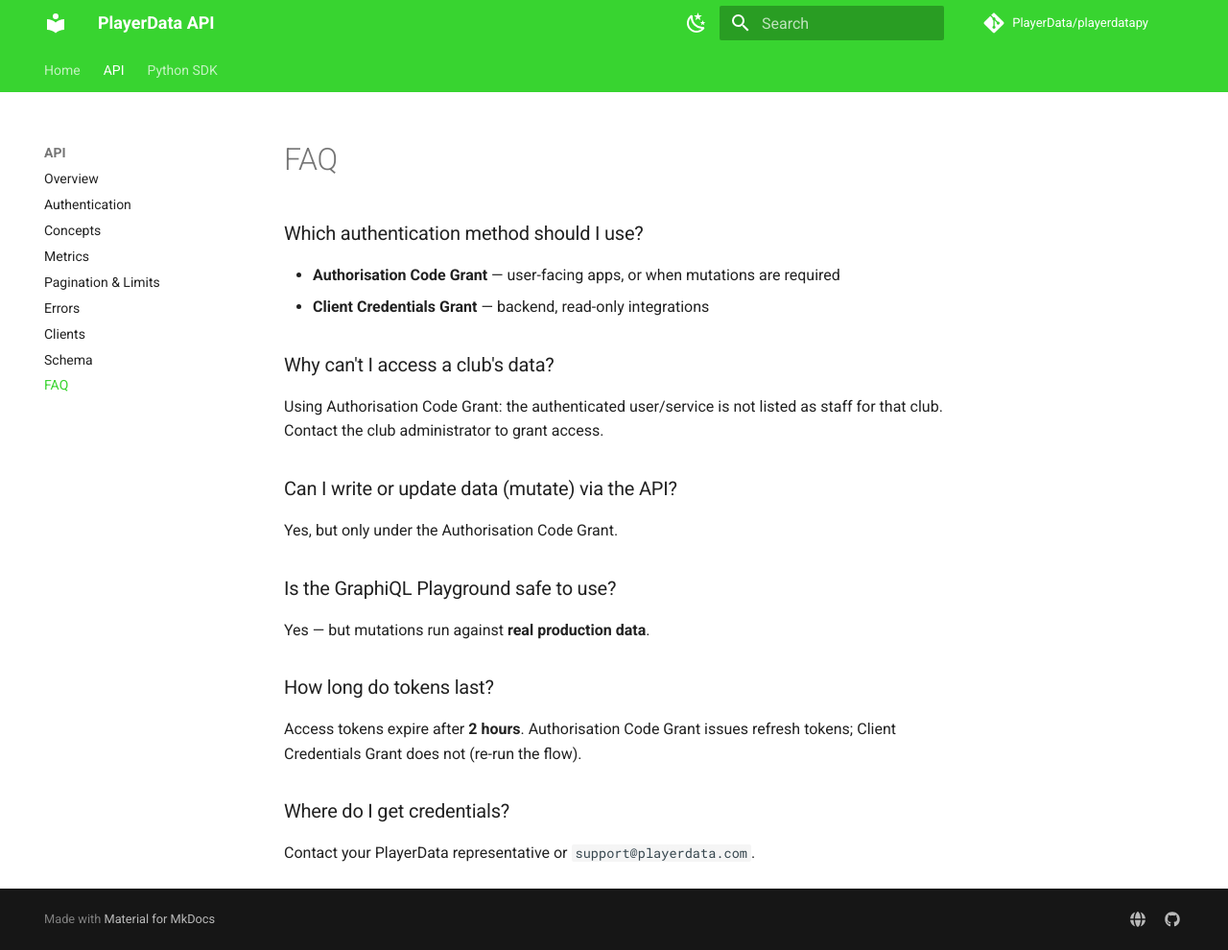
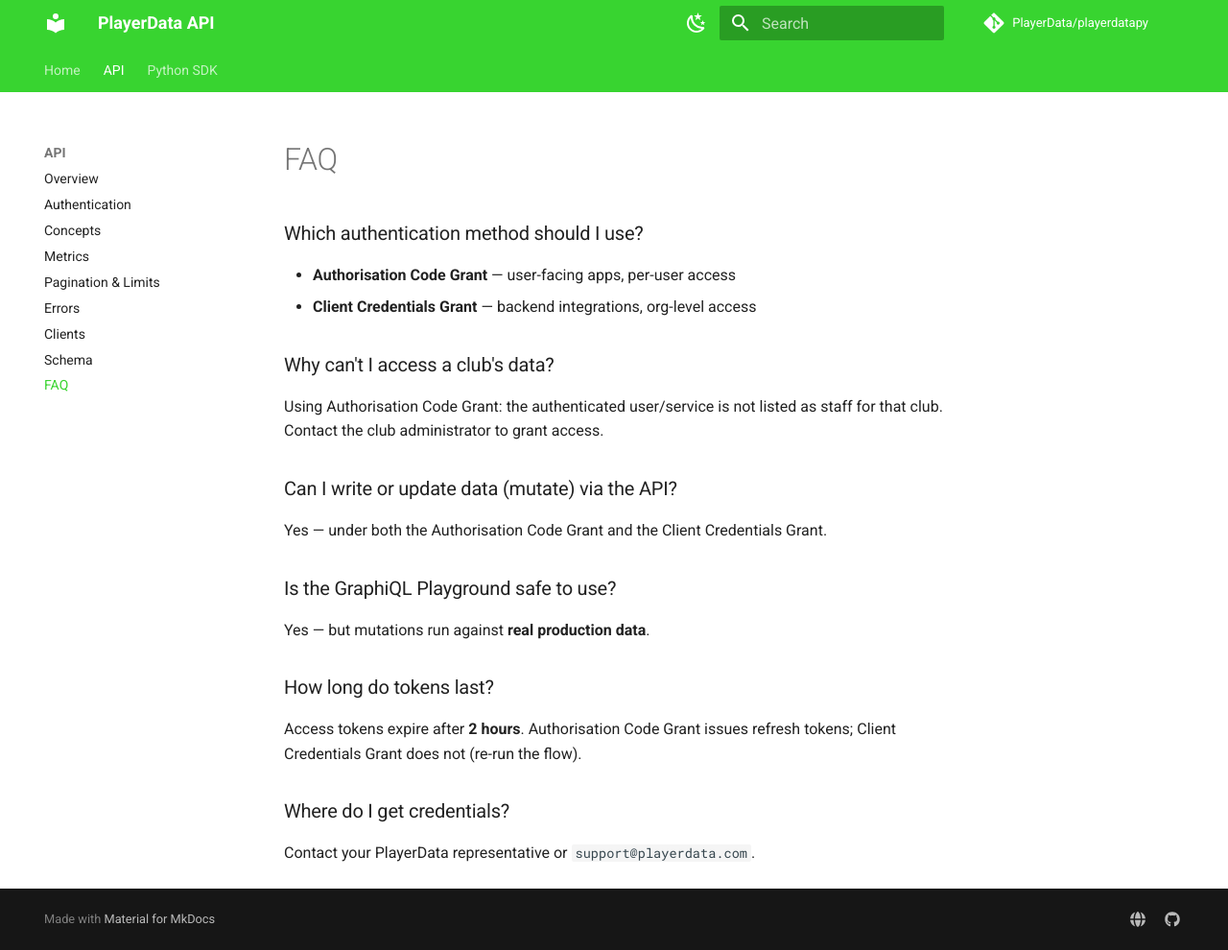
Before and after one commit to PlayerData/playerdatapy, an MkDocs documentation site: the page built from docs/faq.md, in a window 1280 px wide and 990 px high. Shown: the whole window at 96% size. Built offline with MkDocs 1.6.1 and Material for MkDocs 9.7.7, drawn with Linux system fonts in a browser that asks for light colours; comment, search, counter and statistics services are not loaded.

Commit message:
docs: clarify client credentials supports mutations
Client Credentials Grant now allows both queries and
mutations, not read-only access. Update auth, FAQ, and
reference intros to reflect org-level read/write access.

```diff
--- a/docs/faq.md
+++ b/docs/faq.md
@@ -2,8 +2,8 @@
 
 ### Which authentication method should I use?
 
-- **Authorisation Code Grant** — user-facing apps, or when mutations are required
-- **Client Credentials Grant** — backend, read-only integrations
+- **Authorisation Code Grant** — user-facing apps, per-user access
+- **Client Credentials Grant** — backend integrations, org-level access
 
 ### Why can't I access a club's data?
 
@@ -11,7 +11,7 @@
 
 ### Can I write or update data (mutate) via the API?
 
-Yes, but only under the Authorisation Code Grant.
+Yes — under both the Authorisation Code Grant and the Client Credentials Grant.
 
 ### Is the GraphiQL Playground safe to use?
 
--- a/docs/gen_ref.py
+++ b/docs/gen_ref.py
@@ -39,7 +39,7 @@
     "Authentication": "OAuth2 flows and token persistence. Used internally by `PlayerDataAPI`.",
     "GraphQL Client": "Low-level async HTTP client. Use for raw GraphQL strings.",
     "Queries": "Typed query builders generated from the schema. Pass to `PlayerDataAPI.run_queries`.",
-    "Mutations": "Typed mutation builders. Require Authorisation Code Grant — Client Credentials is read-only.",
+    "Mutations": "Typed mutation builders. Usable under both the Authorisation Code and Client Credentials grants.",
     "Fields": "Field builders used when composing queries and mutations.",
     "Input Types": "Pydantic models for query/mutation arguments. Field descriptions come from the schema.",
     "Enums": "String-valued enumerations from the schema. Class and member docstrings come from schema descriptions.",
```
Also changed, not shown: docs/auth.md (+1 -1 lines).
